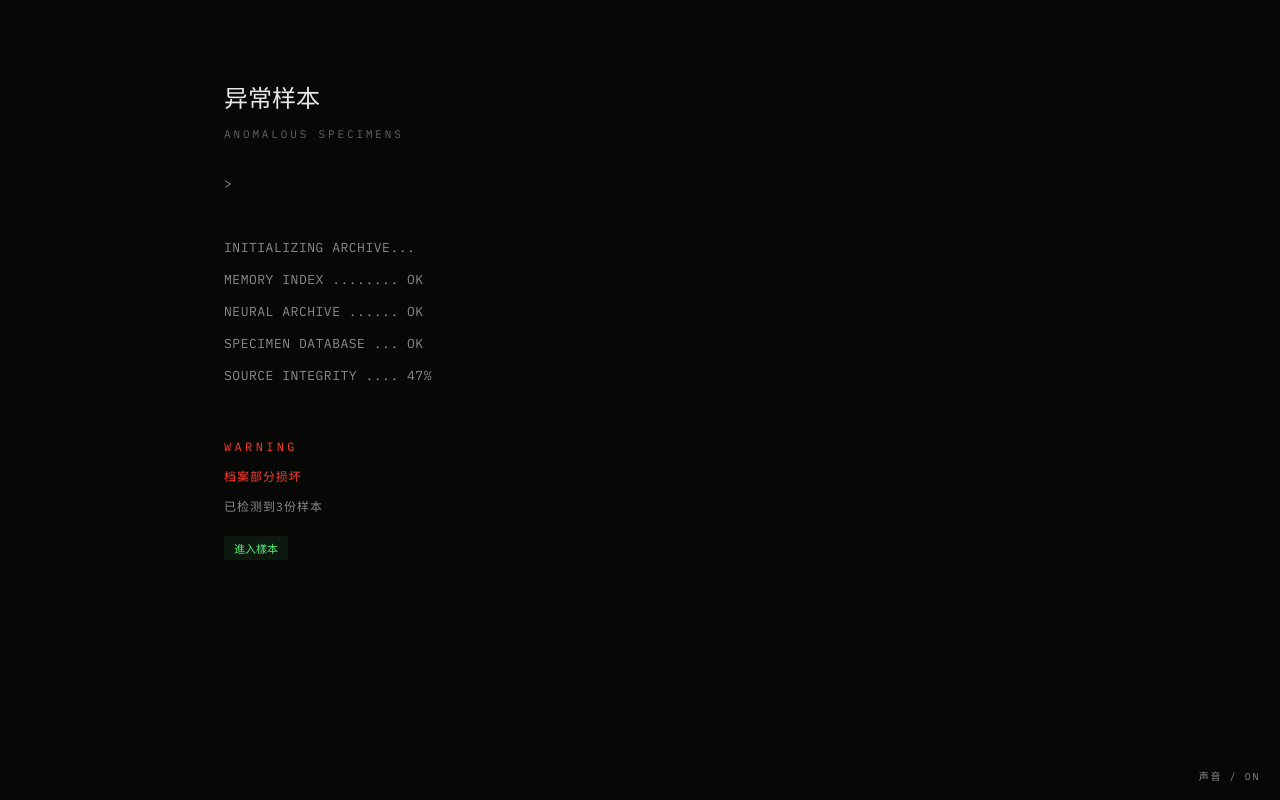
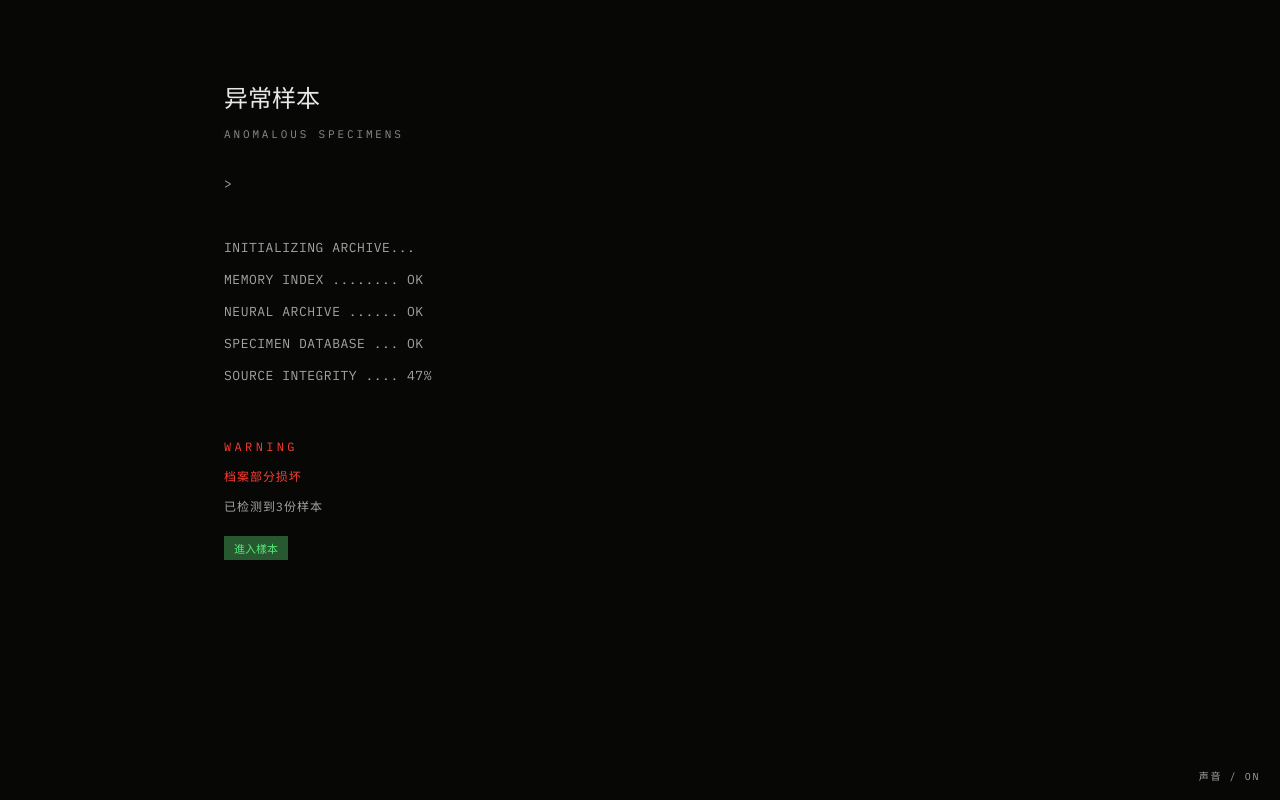
Before and after one commit to zc7nd28mv2-cmd/anomalous-specimens, a Next.js app: page / in a window 1280 px wide. Built offline with nearby package versions, Linux system fonts and the light colour scheme.

Commit message:
Make the enter and read buttons a solid dark green.
The shared tag was nearly clear, so ASCII showed through the box. The fill is now an opaque deep green, gray type is slightly lighter, and the plasma palette is darker.

Co-authored-by: xiaozhupeiqissss <xiaozhupeiqissss@gmail.com>

```diff
--- a/src/app/globals.css
+++ b/src/app/globals.css
@@ -5,15 +5,15 @@
   --color-bg-2: #080807;
   --color-term: #080807;
   --color-ink: #e8e8e5;
-  --color-mute: #8a8a86;
-  --color-dim: #4a4a47;
+  --color-mute: #a4a4a0;
+  --color-dim: #5e5e5a;
   --color-line: #202020;
   --color-danger: #ff3b30;
   --color-danger-dim: #681a17;
   --color-green: #59e878;
   --color-green-dim: #2d6638;
   --color-green-border: #1e4d29;
-  --color-sys: #62625f;
+  --color-sys: #8c8c88;
   --font-sans: var(--font-zh), "Noto Sans SC", sans-serif;
   --font-mono: var(--font-sys), "IBM Plex Mono", ui-monospace, monospace;
 }
@@ -297,7 +297,7 @@ body {
   font-size: 12px;
   letter-spacing: 0.04em;
   line-height: 1.75;
-  color: #8a8a86;
+  color: #a4a4a0;
 }
 
 .still-fault-line.is-err {
@@ -310,7 +310,7 @@ body {
 }
 
 .still-fault-line.is-sys {
-  color: #62625f;
+  color: #8c8c88;
 }
 
 .yume-view {
@@ -418,7 +418,7 @@ body {
   font-weight: 400;
   letter-spacing: 0.06em;
   line-height: 1.7;
-  color: #8a8a86;
+  color: #a4a4a0;
   overflow-wrap: anywhere;
 }
 
@@ -655,7 +655,7 @@ body {
   padding: 5px 10px;
   border: none;
   border-radius: 0;
-  background: rgba(89, 232, 120, 0.08);
+  background: rgba(45, 102, 56, 0.86);
   color: #59e878;
   font-family: var(--font-zh), "Noto Sans SC", sans-serif;
   font-size: 11px;
@@ -666,7 +666,7 @@ body {
 
 .read-tag:hover,
 .read-tag:focus-visible {
-  background: rgba(89, 232, 120, 0.14);
+  background: rgba(45, 102, 56, 0.96);
   color: #59e878;
   outline: none;
 }
@@ -711,7 +711,7 @@ body {
   font-weight: 400;
   letter-spacing: 0.08em;
   line-height: 1.7;
-  color: #62625f;
+  color: #8c8c88;
 }
 
 .field-node {
@@ -875,7 +875,7 @@ body {
   font-size: 14px;
   font-weight: 400;
   line-height: 1.6;
-  color: #62625f;
+  color: #8c8c88;
   filter: blur(0.35px);
 }
 
@@ -909,7 +909,7 @@ body {
   font-weight: 400;
   letter-spacing: 0.08em;
   line-height: 1.6;
-  color: #62625f;
+  color: #8c8c88;
 }
 
 @keyframes veil-in {
@@ -1557,7 +1557,7 @@ body {
   font-weight: 400;
   letter-spacing: 0.08em;
   line-height: 1.6;
-  color: #62625f;
+  color: #8c8c88;
 }
 
 .boot-snap {
--- a/src/components/effects/AsciiBackground.tsx
+++ b/src/components/effects/AsciiBackground.tsx
@@ -3,7 +3,7 @@ export function AsciiBackground() {
     <>
       <div
         data-aifx="ascii"
-        data-aifx-colors="#101010,#1C1C1C,#2E2E2E,#454545"
+        data-aifx-colors="#080808,#101010,#181818,#242424"
         data-aifx-bg="#000000"
         data-aifx-speed="0.12"
         data-aifx-cell-size="16"
```
